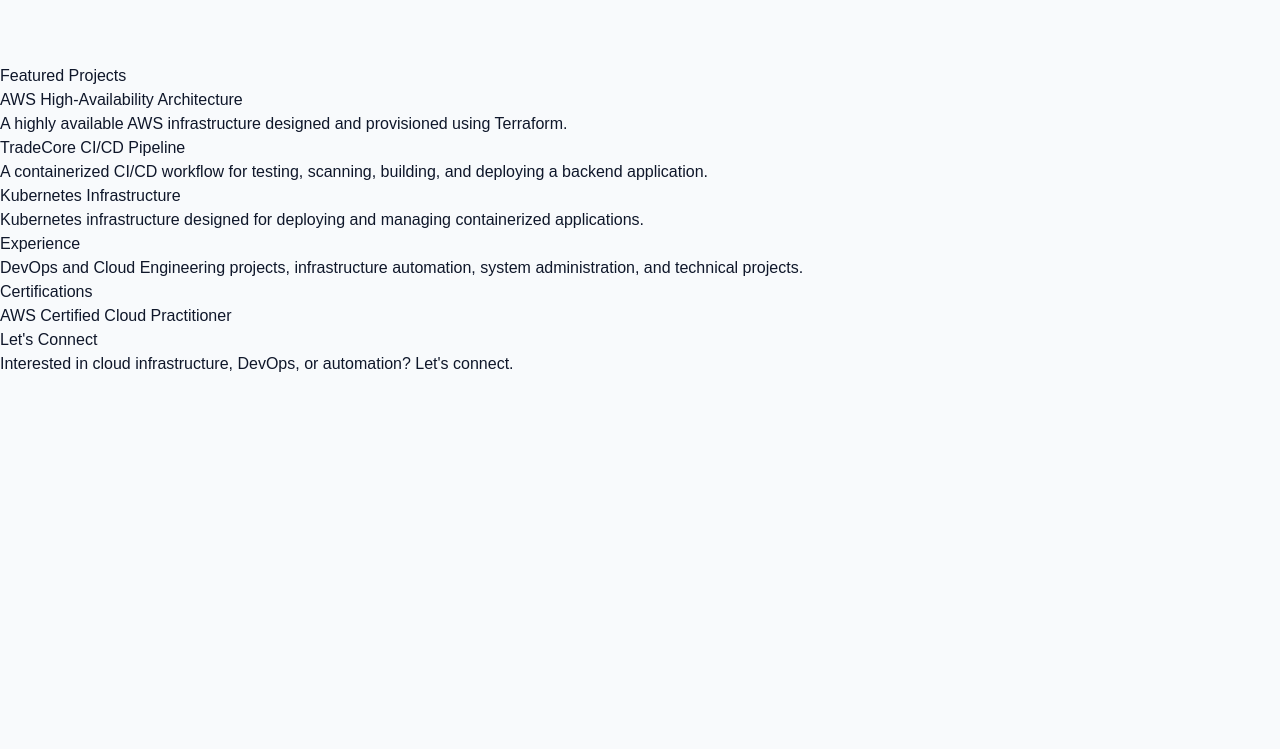
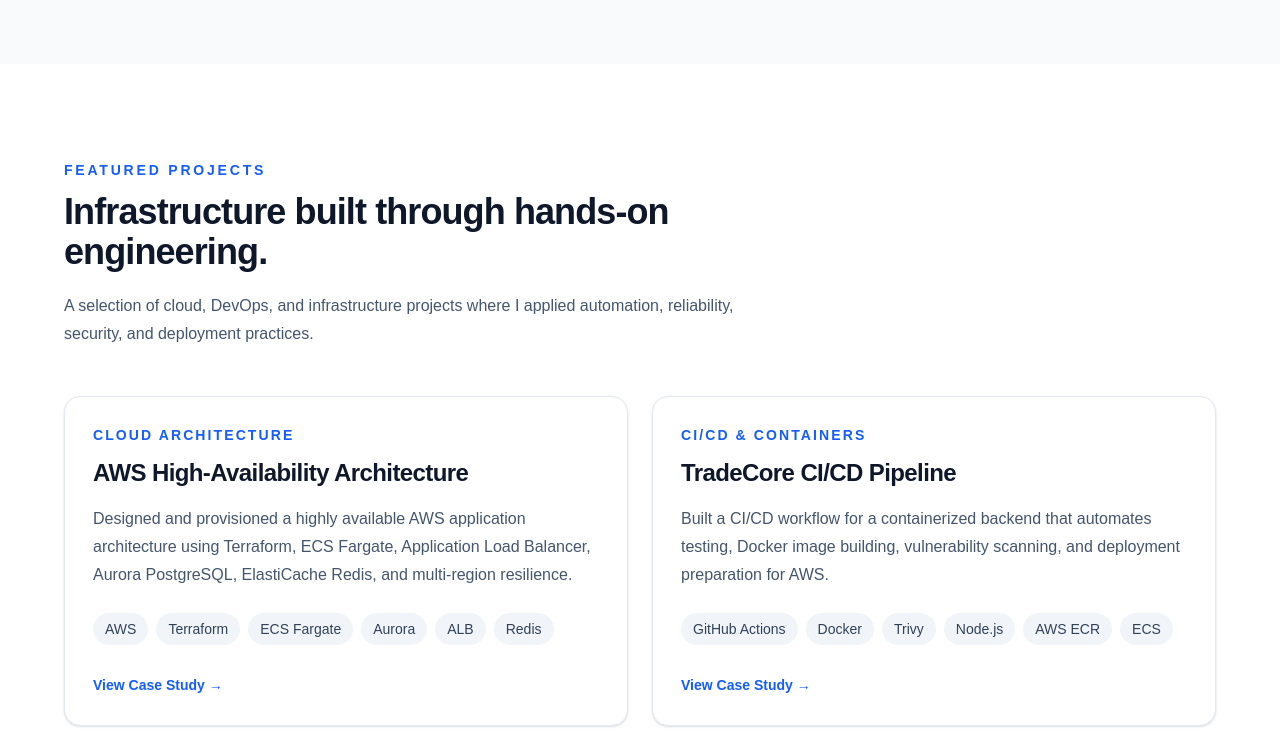
Before and after one commit to Isiaka-Ismail/isiaka-ismail-portfolio, a Next.js app: page / in a window 1280 px wide. Shown: the part 2040-2789 px from the top of the page. Before the commit the page ends 2416 px from the top, so only its background shows below. Built offline with nearby package versions, Linux system fonts and the light colour scheme.

Commit message:
feat: add featured projects section

```diff
--- a/src/app/page.tsx
+++ b/src/app/page.tsx
@@ -1,4 +1,5 @@
 import Navbar from "@/components/Navbar";
+import ProjectCard from "@/components/ProjectCard";
 
 export default function Home() {
   return (
@@ -206,32 +207,67 @@
           </div>
         </section>
 
-        <section id="projects">
-          <h2>Featured Projects</h2>
+        <section id="projects" className="bg-white px-6 py-24">
+          <div className="mx-auto max-w-6xl">
+            <div className="max-w-2xl">
+              <p className="text-sm font-semibold uppercase tracking-[0.2em] text-blue-600">
+                Featured Projects
+              </p>
 
-          <article>
-            <h3>AWS High-Availability Architecture</h3>
-            <p>
-              A highly available AWS infrastructure designed and provisioned
-              using Terraform.
-            </p>
-          </article>
+              <h2 className="mt-3 text-3xl font-bold tracking-tight text-slate-900 sm:text-4xl">
+                Infrastructure built through hands-on engineering.
+              </h2>
 
-          <article>
-            <h3>TradeCore CI/CD Pipeline</h3>
-            <p>
-              A containerized CI/CD workflow for testing, scanning, building,
-              and deploying a backend application.
-            </p>
-          </article>
+              <p className="mt-5 leading-7 text-slate-600">
+                A selection of cloud, DevOps, and infrastructure projects where I
+                applied automation, reliability, security, and deployment practices.
+              </p>
+            </div>
 
-          <article>
-            <h3>Kubernetes Infrastructure</h3>
-            <p>
-              Kubernetes infrastructure designed for deploying and managing
-              containerized applications.
-            </p>
-          </article>
+            <div className="mt-12 grid gap-6 lg:grid-cols-2">
+              <ProjectCard
+                category="Cloud Architecture"
+                title="AWS High-Availability Architecture"
+                description="Designed and provisioned a highly available AWS application architecture using Terraform, ECS Fargate, Application Load Balancer, Aurora PostgreSQL, ElastiCache Redis, and multi-region resilience."
+                technologies={[
+                  "AWS",
+                  "Terraform",
+                  "ECS Fargate",
+                  "Aurora",
+                  "ALB",
+                  "Redis",
+                ]}
+              />
+
+              <ProjectCard
+                category="CI/CD & Containers"
+                title="TradeCore CI/CD Pipeline"
+                description="Built a CI/CD workflow for a containerized backend that automates testing, Docker image building, vulnerability scanning, and deployment preparation for AWS."
+                technologies={[
+                  "GitHub Actions",
+                  "Docker",
+                  "Trivy",
+                  "Node.js",
+                  "AWS ECR",
+                  "ECS",
+                ]}
+              />
+
+              <ProjectCard
+                category="Cloud Infrastructure"
+                title="HNG DevOps Infrastructure"
+                description="Deployed and secured production-style applications on AWS EC2 with Linux hardening, SSH security, firewall configuration, Nginx reverse proxying, process management, and HTTPS."
+                technologies={[
+                  "AWS EC2",
+                  "Linux",
+                  "Nginx",
+                  "SSH",
+                  "UFW",
+                  "HTTPS",
+                ]}
+              />
+            </div>
+          </div>
         </section>
 
         <section id="experience">
--- /dev/null
+++ b/src/components/ProjectCard.tsx
@@ -0,0 +1,49 @@
+type ProjectCardProps = {
+  title: string;
+  description: string;
+  technologies: string[];
+  category: string;
+};
+
+export default function ProjectCard({
+  title,
+  description,
+  technologies,
+  category,
+}: ProjectCardProps) {
+  return (
+    <article className="group rounded-2xl border border-slate-200 bg-white p-7 shadow-sm transition duration-300 hover:-translate-y-1 hover:shadow-lg">
+      <p className="text-sm font-semibold uppercase tracking-[0.15em] text-blue-600">
+        {category}
+      </p>
+
+      <h3 className="mt-3 text-2xl font-bold tracking-tight text-slate-900">
+        {title}
+      </h3>
+
+      <p className="mt-4 leading-7 text-slate-600">
+        {description}
+      </p>
+
+      <div className="mt-6 flex flex-wrap gap-2">
+        {technologies.map((technology) => (
+          <span
+            key={technology}
+            className="rounded-full bg-slate-100 px-3 py-1.5 text-sm font-medium text-slate-700"
+          >
+            {technology}
+          </span>
+        ))}
+      </div>
+
+      <div className="mt-7">
+        <a
+          href="#contact"
+          className="text-sm font-semibold text-blue-600 transition hover:text-blue-800"
+        >
+          View Case Study →
+        </a>
+      </div>
+    </article>
+  );
+}
```
